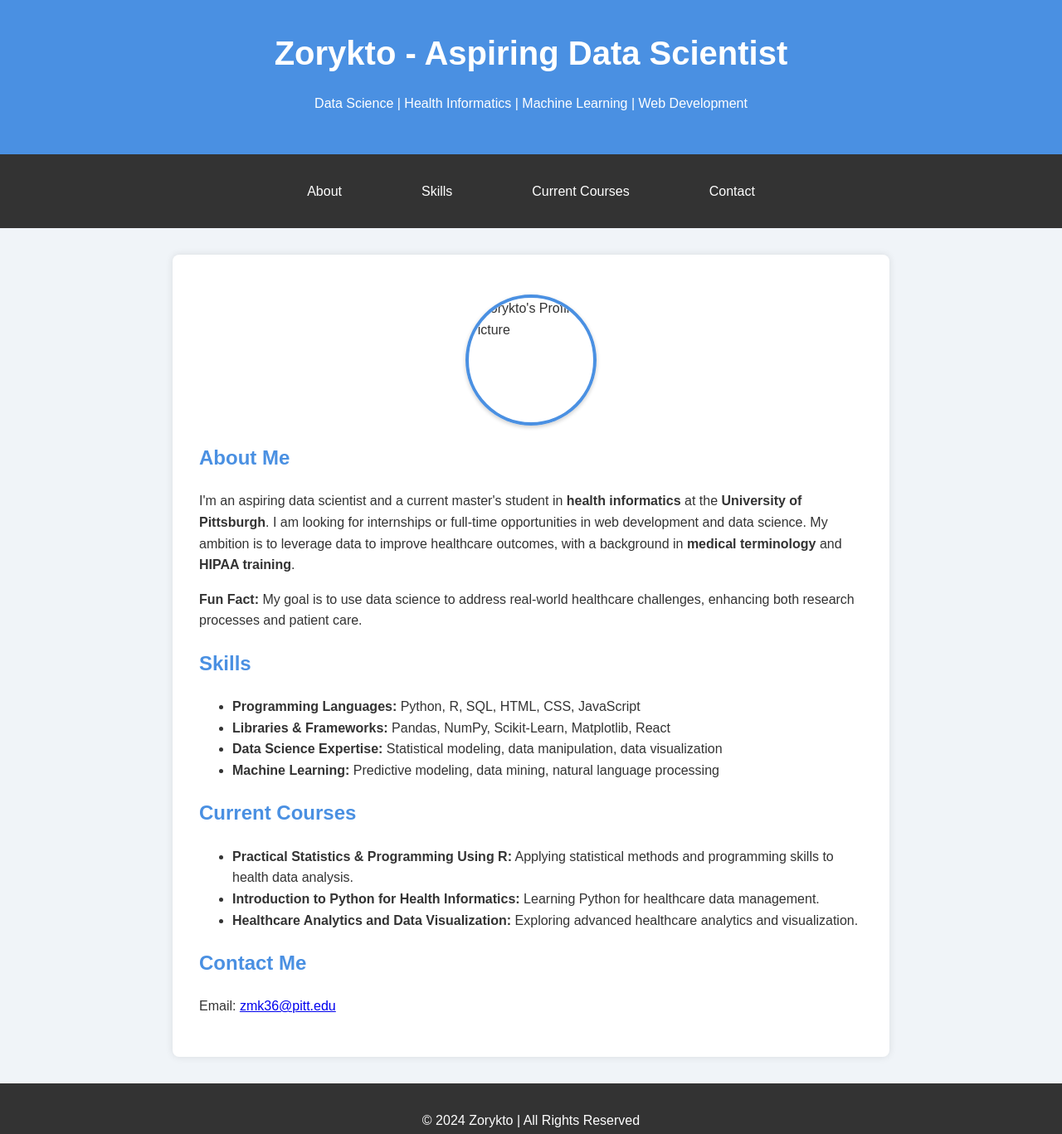
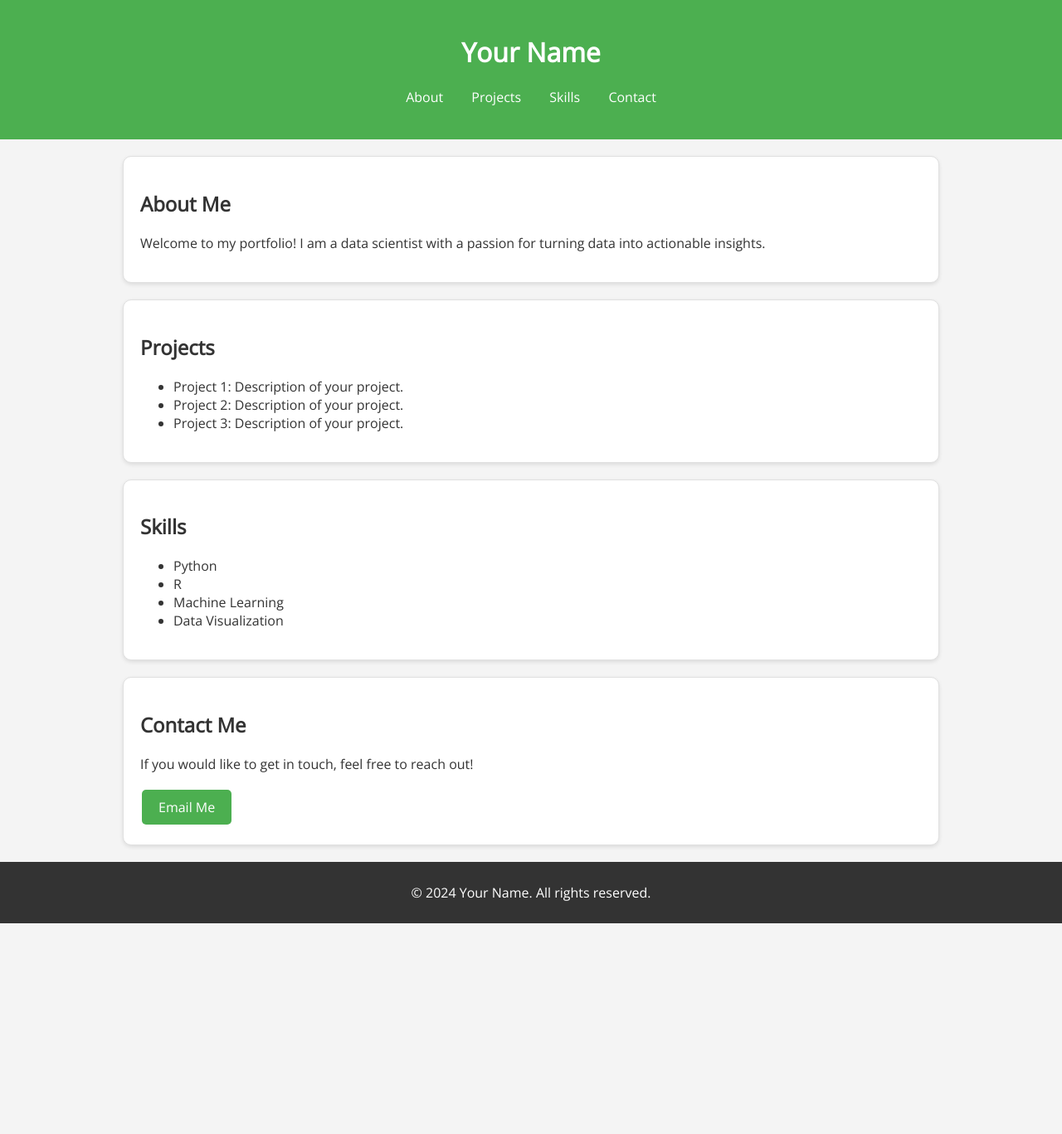
Before and after one commit to zoryktom/zoryktom.github.io, a plain HTML site: page index.html in a window 1280 px wide. Shown: the whole page at 83% size. After the commit the page ends 1113 px from the top, so only its background shows below. Drawn offline with nearby package versions, Linux system fonts and the light colour scheme.

Commit message:
Update index.html

```diff
--- a/index.html
+++ b/index.html
@@ -3,130 +3,113 @@
 <head>
     <meta charset="UTF-8">
     <meta name="viewport" content="width=device-width, initial-scale=1.0">
-  <title>Zorykto - Aspiring Data Scientist</title>
+    <title>Your Name - Data Scientist Portfolio</title>
+    <link href="https://fonts.googleapis.com/css2?family=Montserrat:wght@700&family=Open+Sans:wght@400&display=swap" rel="stylesheet">
     <style>
         body {
-      font-family: Arial, sans-serif;
+            font-family: 'Open Sans', sans-serif;
+            background-color: #f4f4f4;
+            color: #333;
             margin: 0;
             padding: 0;
-      background-color: #f0f4f8;
-      color: #333;
-      line-height: 1.6;
         }
         header {
-      background-color: #4a90e2;
-      color: #fff;
+            background-color: #4CAF50; /* Green */
+            color: white;
+            padding: 20px;
             text-align: center;
-      padding: 2rem;
-    }
-    h1 {
-      font-size: 2.5rem;
-      margin: 0;
         }
         nav {
-      display: flex;
-      justify-content: center;
-      background-color: #333;
-      padding: 1rem 0;
+            margin: 20px 0;
         }
         nav a {
-      color: #fff;
+            margin: 0 15px;
+            color: white;
             text-decoration: none;
-      padding: 1rem 2rem;
-      margin: 0 1rem;
-      transition: background-color 0.3s;
         }
-    nav a:hover {
-      background-color: #4a90e2;
+        .button {
+            background-color: #4CAF50; /* Green */
+            color: white;
+            border: none;
+            padding: 10px 20px;
+            text-align: center;
+            text-decoration: none;
+            display: inline-block;
+            margin: 4px 2px;
+            cursor: pointer;
             border-radius: 5px;
         }
+        .card {
+            background-color: white;
+            border: 1px solid #e0e0e0;
+            border-radius: 10px;
+            padding: 20px;
+            margin: 20px;
+            box-shadow: 0 2px 5px rgba(0,0,0,0.1);
+        }
         .container {
-      max-width: 800px;
-      margin: 2rem auto;
-      padding: 2rem;
-      background-color: #fff;
-      border-radius: 8px;
-      box-shadow: 0 0 10px rgba(0, 0, 0, 0.1);
-    }
-    .profile-pic {
-      width: 150px;
-      height: 150px;
-      border-radius: 50%;
-      border: 4px solid #4a90e2;
-      margin: 1rem auto;
-      display: block;
-      box-shadow: 0 2px 5px rgba(0, 0, 0, 0.2);
-    }
-    h2 {
-      color: #4a90e2;
+            width: 80%;
+            margin: auto;
         }
         footer {
+            background-color: #333;
+            color: white;
             text-align: center;
-      padding: 1rem;
-      background-color: #333;
-      color: #fff;
+            padding: 10px 0;
+            position: relative;
+            bottom: 0;
+            width: 100%;
         }
     </style>
 </head>
 <body>
 
-  <!-- Header -->
 <header>
-    <h1>Zorykto - Aspiring Data Scientist</h1>
-    <p>Data Science | Health Informatics | Machine Learning | Web Development</p>
+    <h1>Your Name</h1>
+    <nav>
+        <a href="#about">About</a>
+        <a href="#projects">Projects</a>
+        <a href="#skills">Skills</a>
+        <a href="#contact">Contact</a>
+    </nav>
 </header>
 
-  <!-- Navigation -->
-  <nav>
-    <a href="#about">About</a>
-    <a href="#skills">Skills</a>
-    <a href="#courses">Current Courses</a>
-    <a href="#contact">Contact</a>
-  </nav>
-
-  <!-- Main Container -->
 <div class="container">
 
-    <!-- About Section -->
-    <section id="about">
-      <img src="URL_TO_YOUR_PROFILE_PICTURE" alt="Zorykto's Profile Picture" class="profile-pic">
+    <section id="about" class="card">
         <h2>About Me</h2>
-      <p>I'm an aspiring data scientist and a current master's student in <strong>health informatics</strong> at the <strong>University of Pittsburgh</strong>. I am looking for internships or full-time opportunities in web development and data science. My ambition is to leverage data to improve healthcare outcomes, with a background in <strong>medical terminology</strong> and <strong>HIPAA training</strong>.</p>
-      <p><strong>Fun Fact:</strong> My goal is to use data science to address real-world healthcare challenges, enhancing both research processes and patient care.</p>
+        <p>Welcome to my portfolio! I am a data scientist with a passion for turning data into actionable insights.</p>
     </section>
 
-    <!-- Skills Section -->
-    <section id="skills">
-      <h2>Skills</h2>
+    <section id="projects" class="card">
+        <h2>Projects</h2>
         <ul>
-        <li><strong>Programming Languages:</strong> Python, R, SQL, HTML, CSS, JavaScript</li>
-        <li><strong>Libraries & Frameworks:</strong> Pandas, NumPy, Scikit-Learn, Matplotlib, React</li>
-        <li><strong>Data Science Expertise:</strong> Statistical modeling, data manipulation, data visualization</li>
-        <li><strong>Machine Learning:</strong> Predictive modeling, data mining, natural language processing</li>
+            <li>Project 1: Description of your project.</li>
+            <li>Project 2: Description of your project.</li>
+            <li>Project 3: Description of your project.</li>
         </ul>
     </section>
 
-    <!-- Courses Section -->
-    <section id="courses">
-      <h2>Current Courses</h2>
+    <section id="skills" class="card">
+        <h2>Skills</h2>
         <ul>
-        <li><strong>Practical Statistics & Programming Using R:</strong> Applying statistical methods and programming skills to health data analysis.</li>
-        <li><strong>Introduction to Python for Health Informatics:</strong> Learning Python for healthcare data management.</li>
-        <li><strong>Healthcare Analytics and Data Visualization:</strong> Exploring advanced healthcare analytics and visualization.</li>
+            <li>Python</li>
+            <li>R</li>
+            <li>Machine Learning</li>
+            <li>Data Visualization</li>
         </ul>
     </section>
 
-    <!-- Contact Section -->
-    <section id="contact">
+    <section id="contact" class="card">
         <h2>Contact Me</h2>
-      <p>Email: <a href="mailto:zmk36@pitt.edu">zmk36@pitt.edu</a></p>
+        <p>If you would like to get in touch, feel free to reach out!</p>
+        <a href="mailto:your.email@example.com" class="button">Email Me</a>
     </section>
 
 </div>
 
-  <!-- Footer -->
 <footer>
-    <p>© 2024 Zorykto | All Rights Reserved</p>
+    <p>&copy; 2024 Your Name. All rights reserved.</p>
 </footer>
 
 </body>
```
Lines whose indentation alone changed are shown as unchanged.
